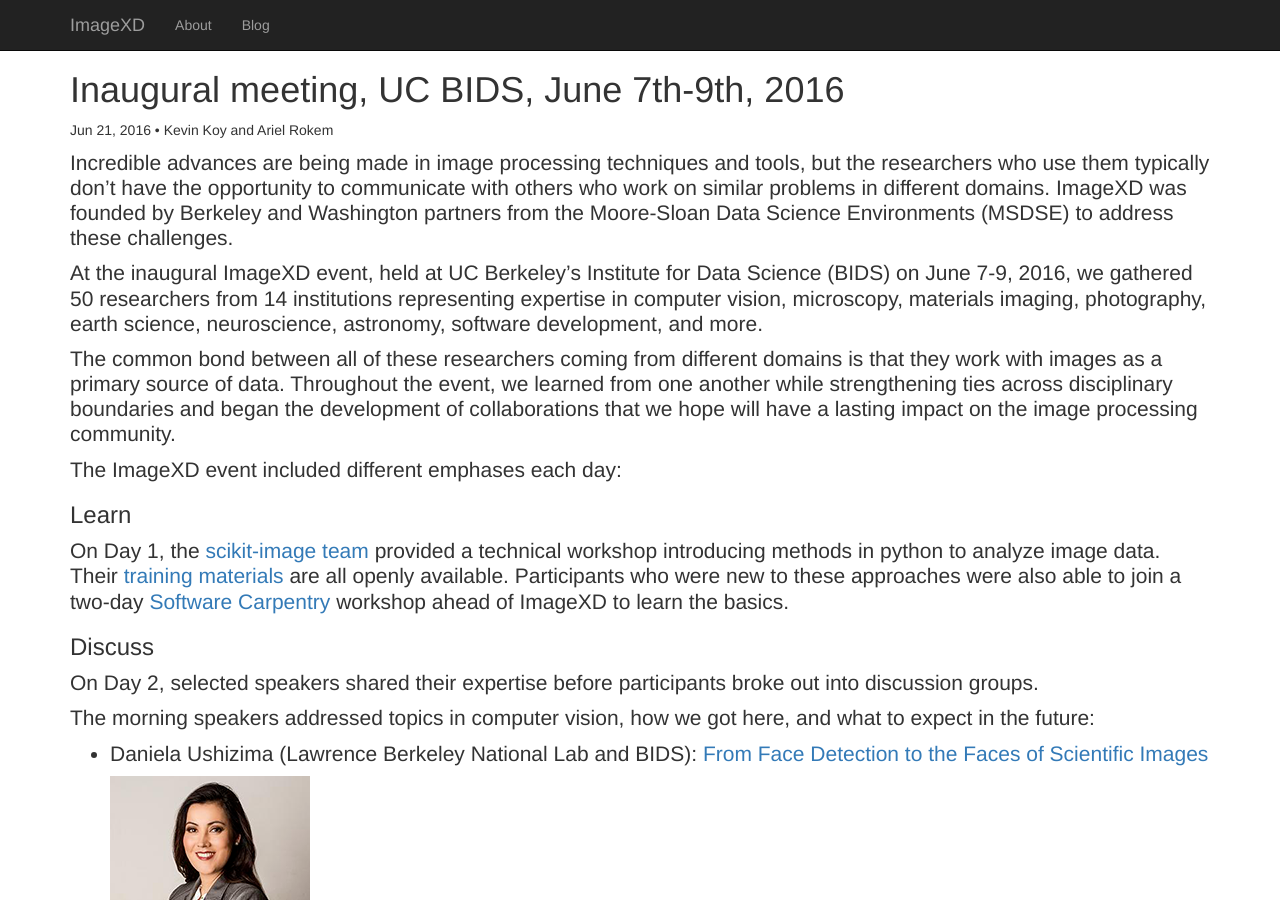
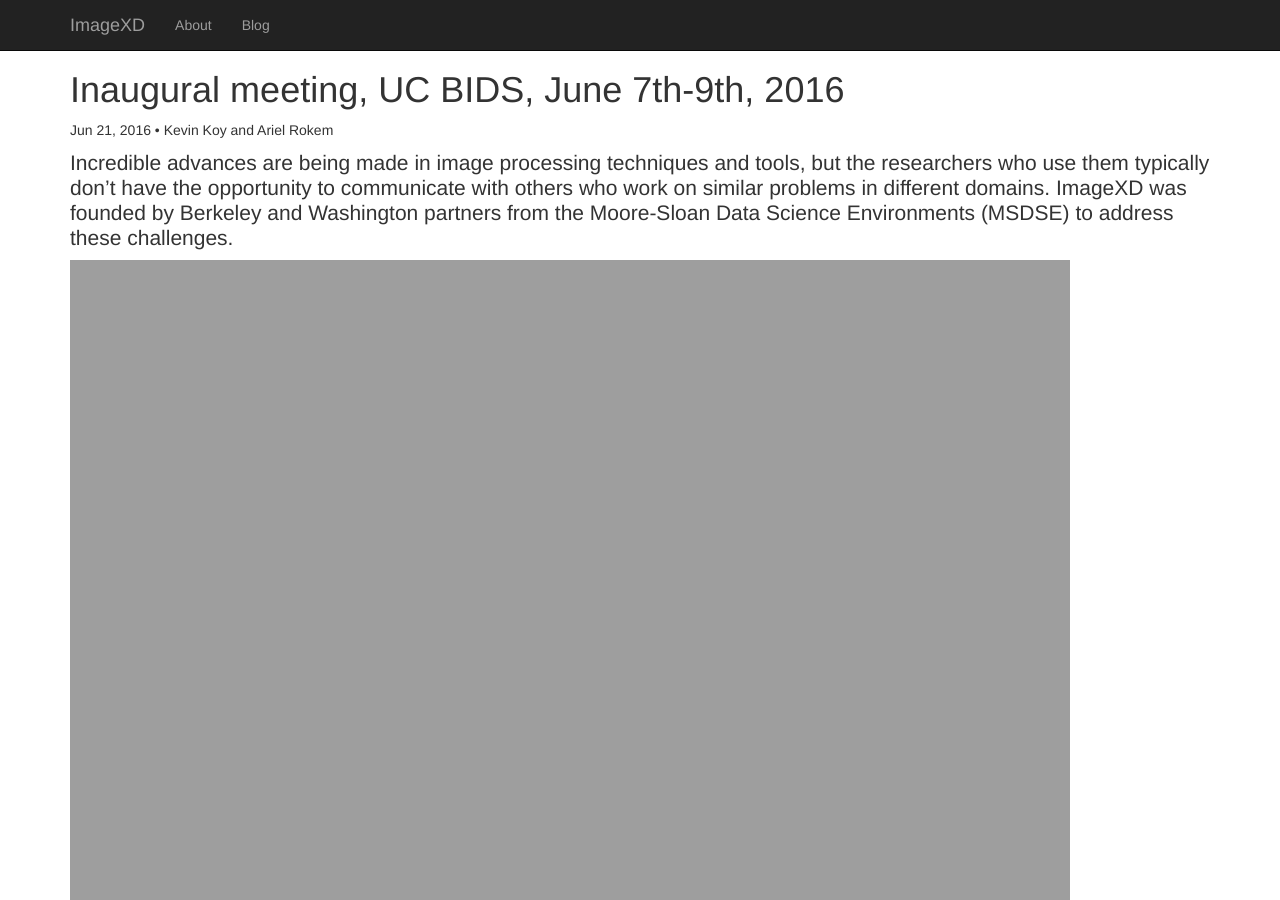
Before and after one commit to imagexd/imagexd.github.io, a Jekyll site: the page built from _posts/2016-06-21-inaugural-workshop.md, in a window 1280 px wide and 900 px high. Built offline with Jekyll 4.4.1, drawn with Linux system fonts in a browser that asks for light colours.

Commit message:
Revamp images.

```diff
--- a/_posts/2016-06-21-inaugural-workshop.md
+++ b/_posts/2016-06-21-inaugural-workshop.md
@@ -10,6 +10,8 @@
 with others who work on similar problems in different domains. ImageXD was
 founded by Berkeley and Washington partners from the Moore-Sloan Data Science
 Environments (MSDSE) to address these challenges.
+
+<img src="{{ site.url }}/images/group-photo.png" alt="Group" style="width: 1000px;"/>
 
 At the inaugural ImageXD event, held at UC Berkeley’s Institute for Data Science
 (BIDS) on June 7-9, 2016, we gathered 50 researchers from 14 institutions
@@ -25,7 +27,11 @@
 
 The ImageXD event included different emphases each day:
 
+
 ### Learn
+
+<img class='pull-right' src="{{ site.baseurl }}/images/ImageXD-5.png" style="width: 500px;"/>
+
 On Day 1, the [scikit-image team](http://scikit-image.org/) provided a
 technical workshop introducing methods in python to analyze image data. Their
 [training materials](http://www.imagexd.org/tutorial/) are all openly
@@ -44,15 +50,11 @@
 - Daniela Ushizima (Lawrence Berkeley National Lab and BIDS):
 	[From Face Detection to the Faces of Scientific Images](https://www.youtube.com/watch?v=tdg5JcFpALM)
 
-	![Dani]({{ site.baseurl }}/images/DaniUshizima.png)
 - Jitendra Malik (UC Berkeley):
 	[Deep Visual Understanding from Deep Learning](https://www.youtube.com/watch?v=UKY4Y7sHg5g)
 
-	![Jitendra]({{ site.url }}/images/JitendraMalik.png)
 - Susan Fong (Pixar):
 	Image Processing at Scale (video not available)
-
-	![Susan]({{ site.url }}/images/SusanFong.png)
 
 The afternoon speakers shared their experience with image data and workflows at
 different scales:
@@ -63,16 +65,10 @@
 - Nouamane Laanait (Oak Ridge National Lab):
 		Computer Vision Opportunities in Imaging of Materials (video not available)
 
-	![Nouamane]({{ site.url }}/images/NouamaneLaanait.png)
-
 - Ned Horning (American Museum of Natural History): [Earth Science and Image Processing](https://www.youtube.com/watch?v=KZmwKbZa0ZI)
-
-	<img src="{{ site.url }}/images/NedHorning.jpg" alt="Ned" style="width: 200px;"/>
 
 - Matt Turk (University of Illinois):
     [Imaging and “Me”](https://www.youtube.com/watch?v=K3b7-LUkE-o)
-
-	![Matt]({{ site.url }}/images/MattTurk.png)
 
 Michael Beyeler, a Moore/Sloan Data Science and Washington Research Foundation
 Innovation in Data Science Postdoctoral fellows at UWdid an excellent job
@@ -80,9 +76,12 @@
 blog post,
 [“ImageXD: New Trends in Image Processing and Computer Vision.”](http://www.askaswiss.com/2016/06/imagexd-new-trends-image-processing-computer-vision.html).
 
+
 ### Create
 
 On Day 3, several teams assembled to take on a variety of opportunities in data, software, algorithms, and learning. Some outputs	include the following:
+
+<img class='pull-right' src="{{ site.baseurl }}/images/ImageXD-9.png" style="width: 400px;"/>
 
 - Training: The development of a blueprint that will be used to create a new
 Data Carpentry workshop meant to introduce researchers to modern practices
@@ -122,5 +121,3 @@
 that this combination of real-life and online forums for discussion will provide
 many people with a meeting place, a place to learn more from each and create new
 tools, ideas, and knowledge together.
-
-<img src="{{ site.url }}/images/group-photo.png" alt="Group" style="width: 1000px;"/>
```
